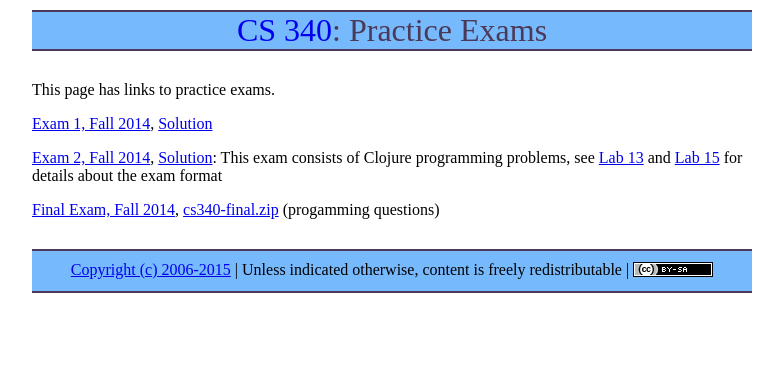
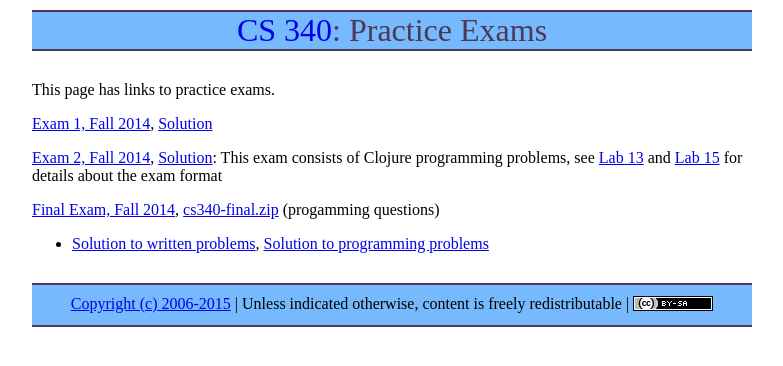
Before and after one commit to ycpcs/cs340-fall2015, a Jekyll site: the page built from practice/index.md, in a window 1280 px wide. Shown: the top 366 px of the page, without its empty margins (248-1031 px from the left). Built offline with Jekyll 4.4.1, drawn with Linux system fonts in a browser that asks for light colours; Markdown is read by kramdown in place of the engine named in the settings.

Commit message:
solution to practice final

```diff
--- a/practice/index.md
+++ b/practice/index.md
@@ -10,3 +10,5 @@ This page has links to practice exams.
 [Exam 2, Fall 2014](cs340-exam2.zip), [Solution](cs340-exam2-solution.zip): This exam consists of Clojure programming problems, see [Lab 13](../labs/lab13.html) and [Lab 15](../labs/lab15.html) for details about the exam format
 
 [Final Exam, Fall 2014](cs340-fall2014-final.pdf), [cs340-final.zip](cs340-final.zip) (progamming questions)
+
+* [Solution to written problems](cs340-fall2014-final-solution.pdf), [Solution to programming problems](cs340-final-solution.zip)
```
Also changed, not shown: 2 other files.
